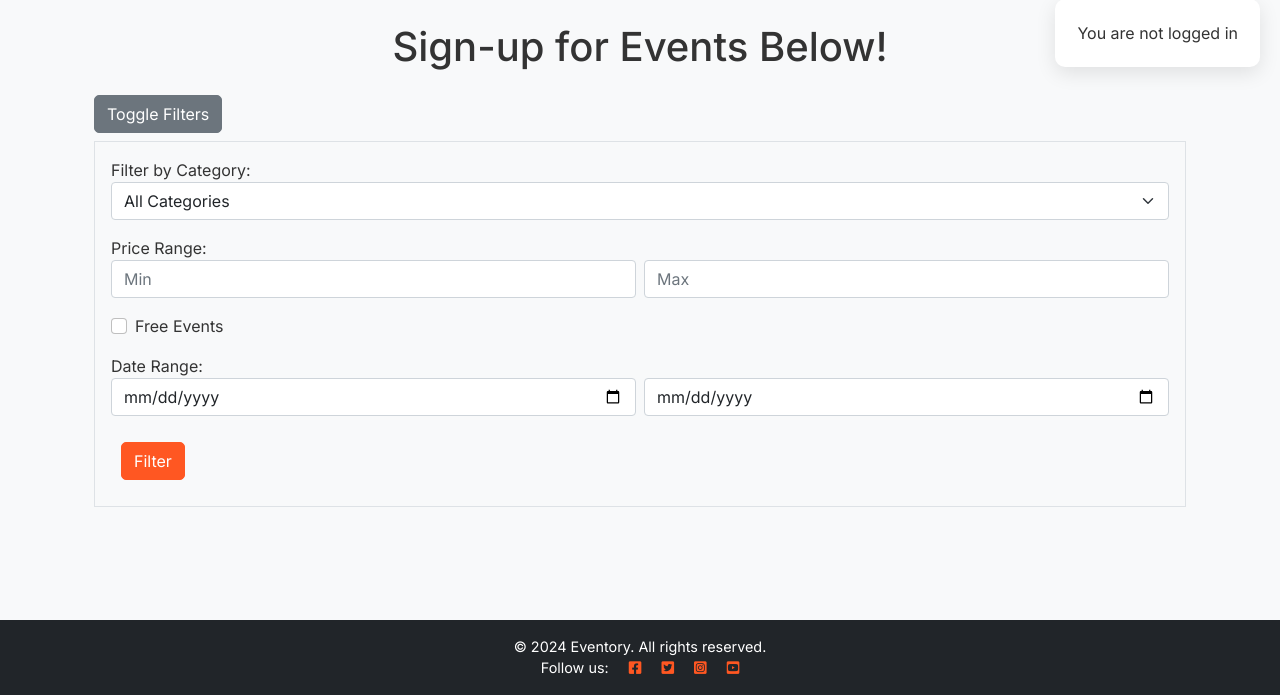
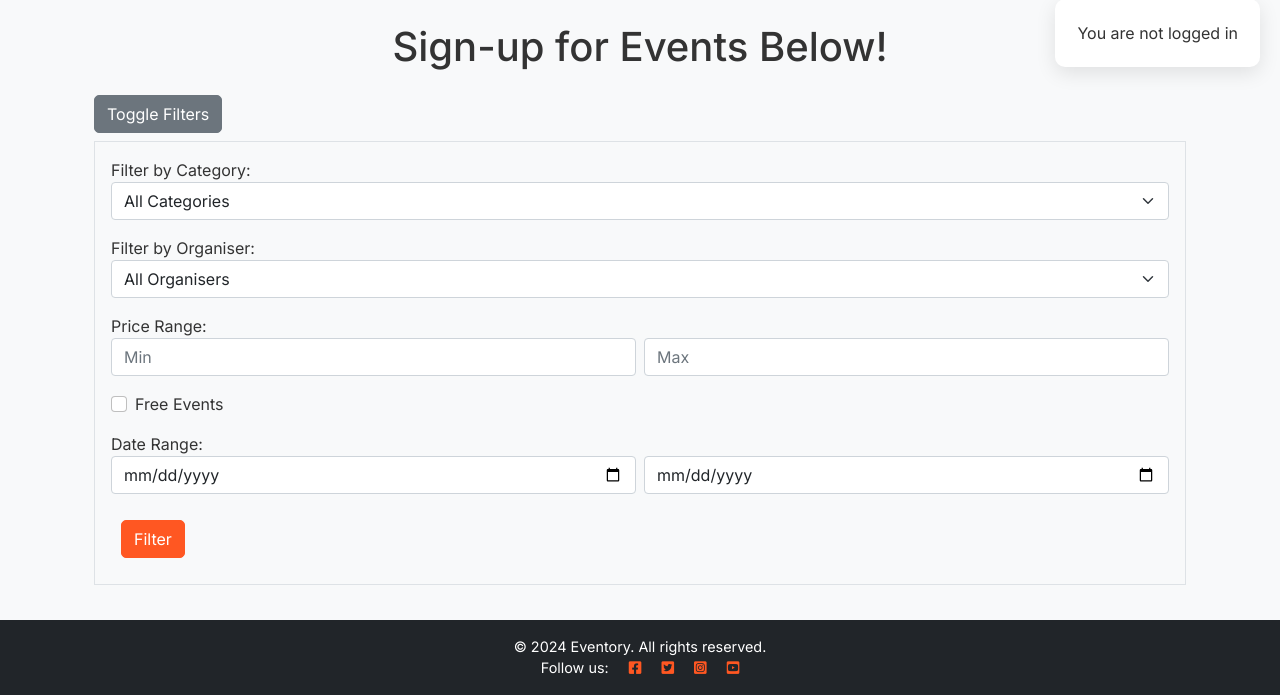
Before and after one commit to Ojay97-hub/event-scheduler, a Django app: page /events/ in a window 1280 px wide, after a click on "Toggle Filters". Shown: the part 105-800 px from the top of the page. Run offline with Django 3.2, Linux system fonts and the light colour scheme; data that the repository does not hold is empty; some libraries are stand-ins or nearby versions.

Commit message:
completed filter by organiser user story and started view organiser page

```diff
--- a/events/templates/events/event_list.html
+++ b/events/templates/events/event_list.html
@@ -17,6 +17,16 @@
                         <option value="">All Categories</option>
                         {% for category in category_choices %}
                         <option value="{{ category.0 }}" {% if request.GET.category == category.0 %}selected{% endif %}>{{ category.1 }}</option>
+                        {% endfor %}
+                    </select>
+                </div>
+
+                <div class="mb-3">
+                    <label for="organiser-filter">Filter by Organiser:</label>
+                    <select id="organiser-filter" name="organiser" class="form-select mb-3">
+                        <option value="">All Organisers</option>
+                        {% for user in organisers %}
+                        <option value="{{ user.id }}" {% if request.GET.organiser == user.id %}selected{% endif %}>{{ user.username }}</option>
                         {% endfor %}
                     </select>
                 </div>
@@ -53,6 +63,7 @@
             <div class="card h-100">
                 <div class="card-body">
                     <h2 class="card-title">{{ event.title }}</h2>
+                    <p class="card-text"><strong>An event by: </strong> {{ event.organiser.username }}</p>
                     <p class="card-text"><strong>Start Date:</strong> {{ event.start_date|date:"F j, Y, g:i a" }}</p>
                     <p class="card-text"><strong>Location:</strong> {{ event.location }}</p>
                     <p class="card-text"><strong>Description:</strong> {{ event.description }}</p>
@@ -60,8 +71,9 @@
                     <p class="card-text"><strong>Capacity:</strong> {{ event.capacity_status }}</p>
                     <p class="card-text"><strong>Price:</strong> {% if event.free %} Free {% else %} ${{ event.price }} {% endif %}</p>
 
-                    <!-- Registration Button -->
-                    {% if user.is_authenticated %}
+                    <!-- Show registration button or event details based on user's status -->
+                    {% if user.is_authenticated and user != event.organiser %}
+                        <!-- Only show registration button if the user is NOT the event organiser -->
                         {% if event.start_date > today %}
                             {% if event.id in registered_events %}
                                 <button class="btn btn-success" disabled>Registered</button>
@@ -71,8 +83,15 @@
                         {% else %}
                             <p class="text-warning">This event has come and gone! We hope to see you at the next one!</p>
                         {% endif %}
+                    {% elif user.is_authenticated %}
+                        <p class="text-warning">You cannot register for your own event.</p>
                     {% else %}
                         <p class="text-danger">Please log in to register for this event.</p>
+                    {% endif %}
+
+                    <!-- Link to the organiser's page -->
+                    {% if user != event.organiser and event.organiser.id %}
+                    <a href="{% url 'organiser_events' event.organiser.id %}" class="btn btn-info">View Organiser</a>
                     {% endif %}
 
                     <a href="{% url 'event_detail' event.id %}" class="btn btn-info">View Event</a>
--- a/events/urls.py
+++ b/events/urls.py
@@ -1,6 +1,6 @@
 from . import views
 from django.urls import path
-from .views import HomeView, EventsList, create_event, register, register_for_event, EventDetailView, registered_events, delete_event, edit_event, attendee_list
+from .views import HomeView, EventsList, create_event, register, register_for_event, EventDetailView, registered_events, delete_event, edit_event, attendee_list, organiser_events
 
 urlpatterns = [
     path('', HomeView.as_view(), name='home'),  # Homepage
@@ -11,6 +11,7 @@ urlpatterns = [
     path('events/', EventsList.as_view(), name='Event_List'),  # Events List
     path('events/<int:event_id>/attendees/', views.attendee_list, name='attendee_list'), # Registered attendees list
     path('events/<int:pk>/', EventDetailView.as_view(), name='event_detail'),  # Event detail
+    path('organiser/<int:organiser_id>/events/', views.organiser_events, name='organiser_events'), # view organisers page
     path('register/', register, name='register'),  # Register
     path('event/register/<int:event_id>/', register_for_event, name='event_register'),  # Event registration
     path('my-events/', registered_events, name='registered_events'),  # View for registered events
--- a/events/views.py
+++ b/events/views.py
@@ -5,14 +5,14 @@ from .models import Event, Registration, Location
 from .forms import EventForm, LocationForm, CustomUserCreationForm, EventRegistrationForm
 from django.contrib.auth import login
 from django.contrib.auth.decorators import login_required
-from django.contrib.auth.models import Group
+from django.contrib.auth.models import Group, User
 from django.contrib import messages
 from django.core.mail import send_mail
 from django.conf import settings
 from django.utils import timezone
 from datetime import datetime
 from django.core.exceptions import ValidationError, PermissionDenied
-from django.db.models import Value, DateTimeField
+from django.db.models import Value, DateTimeField, Exists, OuterRef
 from django.db.models.functions import Concat
 
 # Create your views here.
@@ -32,10 +32,15 @@ class EventsList(generic.ListView):
         price_min = self.request.GET.get('price_min', '')
         price_max = self.request.GET.get('price_max', '')
         free_only = self.request.GET.get('free', '')
+        organiser_id = self.request.GET.get('organiser', '')
 
         # Filter by category
         if category:
             queryset = queryset.filter(category=category)
+
+        # Filter by organiser
+        if organiser_id:
+            queryset = queryset.filter(organiser_id=organiser_id)
 
         # Filter by price
         if price_min:
@@ -86,6 +91,10 @@ class EventsList(generic.ListView):
             context['registered_events'] = list(registered_event_ids)
 
         context['today'] = timezone.now()
+
+        # Get a list of users who are organisers (those who have created at least one event)
+        organisers = User.objects.filter(events__isnull=False).distinct()
+        context['organisers'] = organisers
 
         return context
 
@@ -212,11 +221,39 @@ def register(request):
         form = CustomUserCreationForm()
     return render(request, 'account/signup.html', {'form': form})
 
+# Ensure only organisers or admins can access this view
+@login_required
+def organiser_events(request, organiser_id):
+    # Get the organiser object
+    organiser = get_object_or_404(User, id=organiser_id)
+
+    # Check if the logged-in user is the organiser or an admin
+    if request.user != organiser and not request.user.is_staff:
+        messages.warning(request, "You are not allowed to view this organiser's events.")
+        return redirect('event_list')  # Redirect to the event list if the user is not the organiser
+
+    # Get all events by this organiser
+    events = Event.objects.filter(organiser=organiser)
+
+    # Get the current date and time to check registration status
+    today = timezone.now()
+
+    # Render the organiser's page with events
+    return render(request, 'events/view_organiser.html', {
+        'organiser': organiser,
+        'events': events,
+        'today': today
+    })
 
 # Registration view for events
 @login_required
 def register_for_event(request, event_id):
     event = get_object_or_404(Event, id=event_id)
+
+    # Prevent organisers from registering for events
+    if request.user == event.organiser:
+        messages.warning(request, "Organisers cannot register for their own events.")
+        return redirect('event_list')
 
     if request.method == 'POST':
         form = EventRegistrationForm(request.POST)
@@ -226,19 +263,19 @@ def register_for_event(request, event_id):
             # Check if the user is already registered for this event
             if Registration.objects.filter(user=request.user, event=event).exists():
                 messages.warning(request, 'You are already registered for this event.')
-                return redirect('Event_List')
+                return redirect('event_list')
 
             # Check if the event is full
             if event.capacity <= event.registrations.count():
                 messages.warning(request, 'This event has reached its capacity.')
-                return redirect('Event_List')
+                return redirect('event_list')
 
             # Create a new registration
             registration = Registration(user=request.user, event=event)
 
             try:
                 # Validate the registration (this will raise a ValidationError if invalid)
-                registration.clean()
+                registration.clean()  # Validation on model level
                 registration.save()  # Save the registration
 
                 # Send confirmation email
@@ -249,17 +286,23 @@ def register_for_event(request, event_id):
                     recipient_list=[email],
                 )
                 messages.success(request, 'You have successfully registered for the event! A confirmation email has been sent.')
+                return redirect('event_list')  # Redirect after successful registration
+
             except ValidationError as e:
                 messages.error(request, str(e))  # Show validation error
             except Exception as e:
                 messages.error(request, 'Registration successful, but failed to send confirmation email.')
 
-            return redirect('Event_List')
     else:
         form = EventRegistrationForm()
 
+    # Check if user is already registered for the event
     is_registered = Registration.objects.filter(user=request.user, event=event).exists()
-    return render(request, 'events/event_detail.html', {'event': event, 'form': form, 'is_registered': is_registered})
+    return render(request, 'events/event_detail.html', {
+        'event': event,
+        'form': form,
+        'is_registered': is_registered
+    })
 
 
 # Unregister from an event
```
Also changed, not shown: events/templates/events/view_organiser.html (added, +44 -0 lines).
